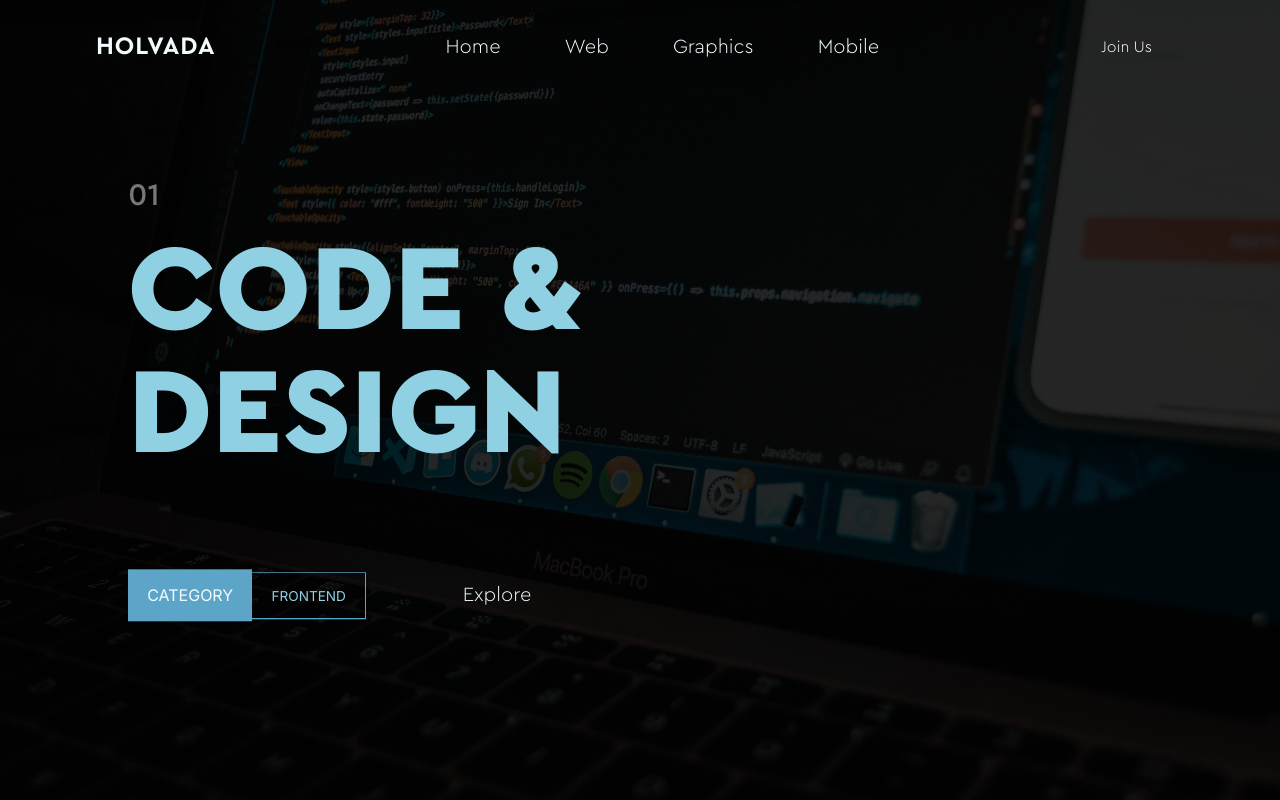
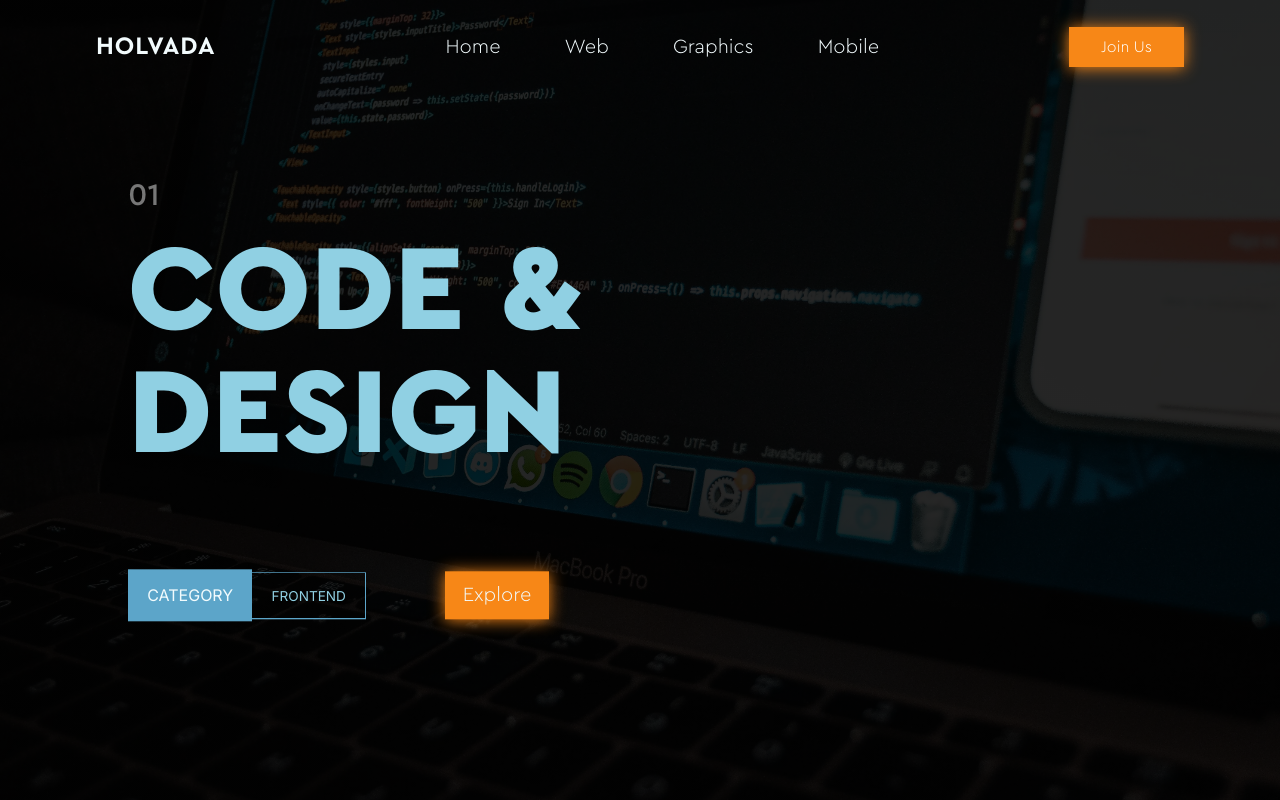
Before and after one commit to AnzoBenjamin/holvada-client, a React (Vite) app: page /tech in a window 1280 px wide. Shown: the top 800 px of the page. Built offline with nearby package versions, Linux system fonts and the light colour scheme; no server answers.

Commit message:
Error handling

```diff
--- a/src/scss/components/_buttons.module.scss
+++ b/src/scss/components/_buttons.module.scss
@@ -17,7 +17,6 @@
     &:hover{
         background-color: $color-tertiary-dark;
     }
-    z-index: 100;
 }
 
 @media (min-width: 1200px) {
--- a/src/scss/utils/_variables.scss
+++ b/src/scss/utils/_variables.scss
@@ -4,7 +4,7 @@ $color-primary: #90d0e3;
 $color-primary-light:#f2fbfd;
 $color-secondary: #184751;
 $color-secondary-light: #32616B;
-$color-tertiary: z;
+$color-tertiary: #f78717;
 $color-tertiary-dark:#DE7A15;
 $color-white: #ffffff;
 $color-grey-dark: #333;
```
